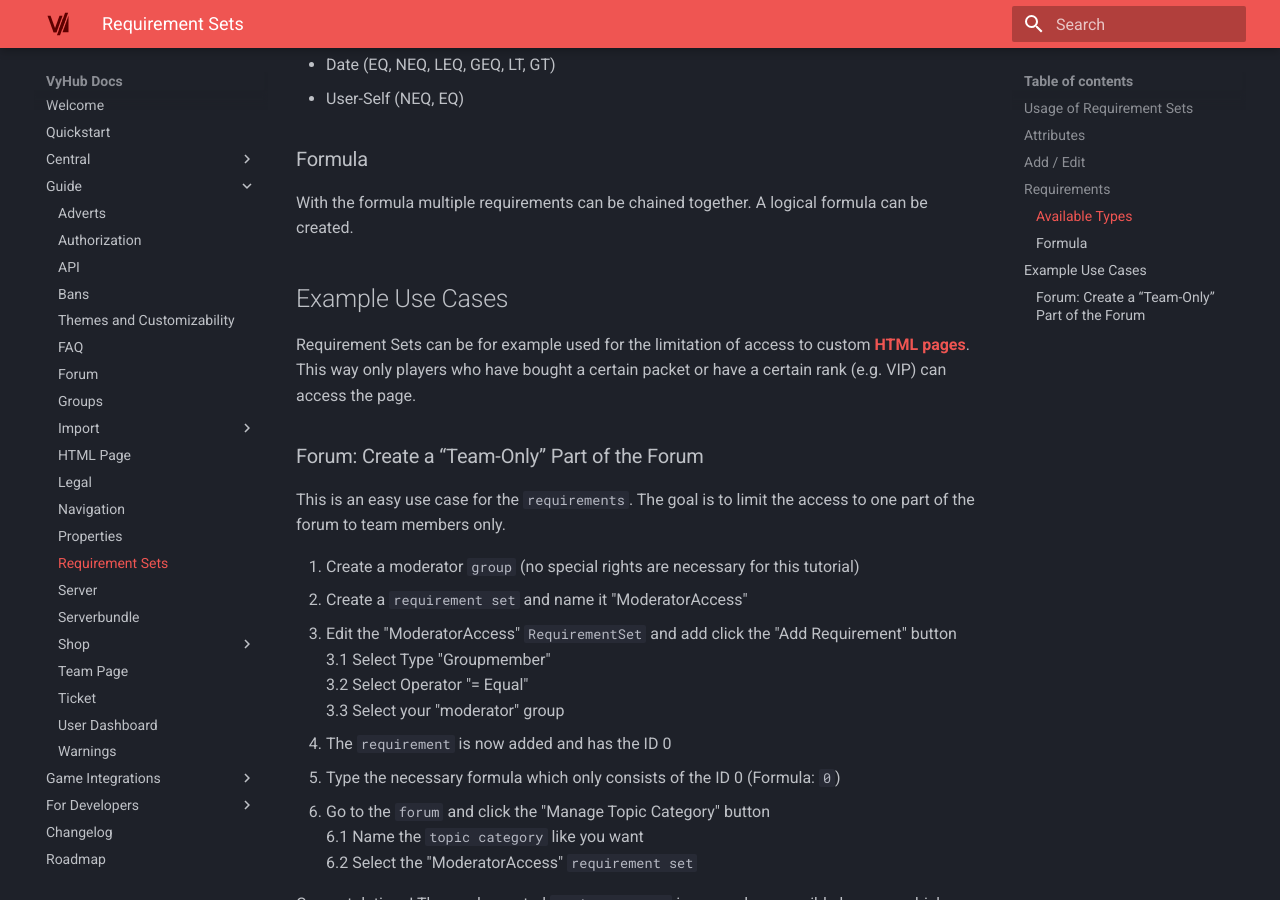
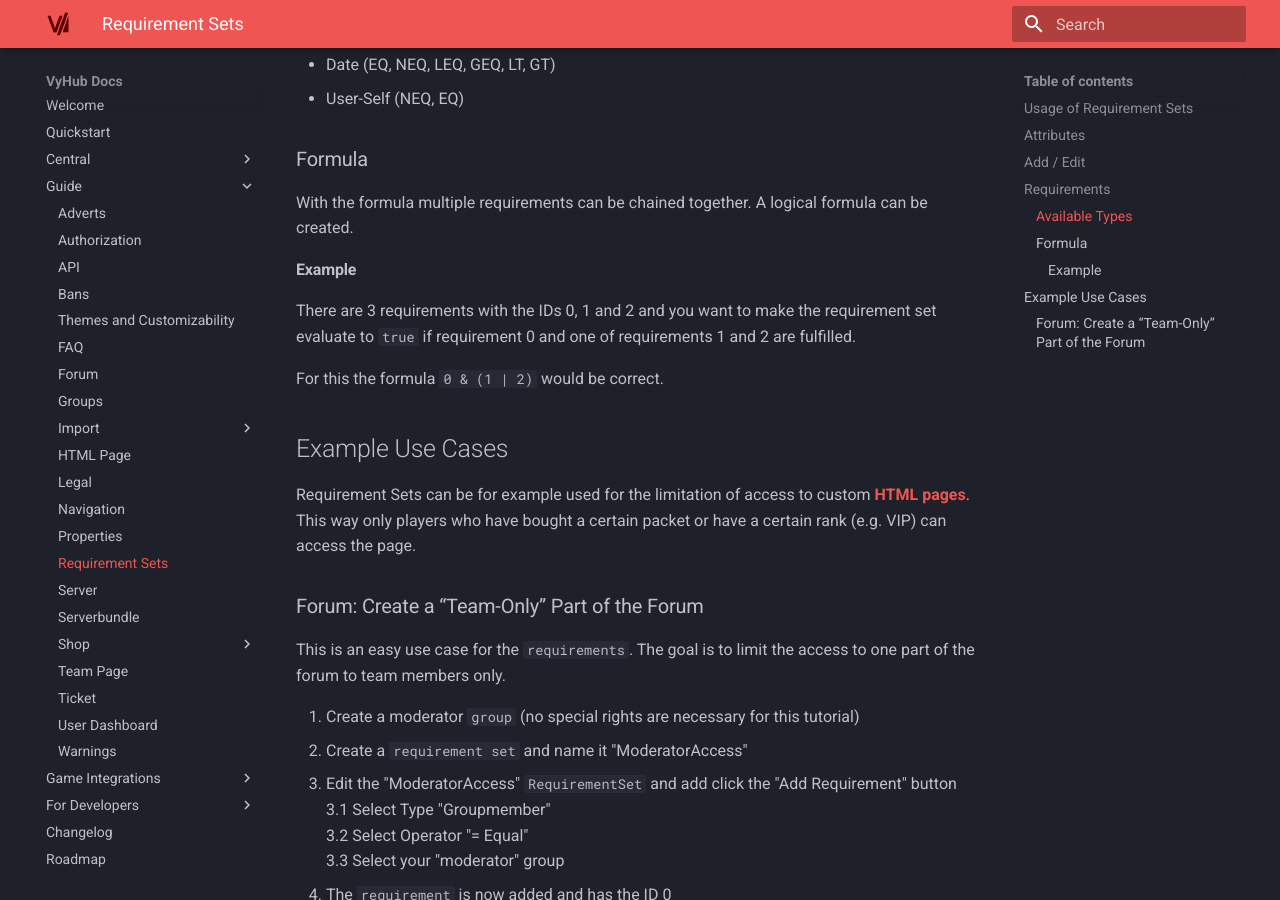
Before and after one commit to nyx-project/vyhub-documentation, an MkDocs documentation site: the page built from docs/guide/requirement_set.md, in a window 1280 px wide and 900 px high, scrolled down 1438 px. Built offline with MkDocs 1.6.1 and Material for MkDocs 9.7.7, drawn with Linux system fonts in a browser that asks for light colours; the version menu is left out.

Commit message:
Improve requirement docs

```diff
--- a/docs/guide/requirement_set.md
+++ b/docs/guide/requirement_set.md
@@ -46,6 +46,12 @@ This list gives an overview of all available types with their respective operati
 
 With the formula multiple requirements can be chained together. A logical formula can be created.
 
+#### Example
+
+There are 3 requirements with the IDs 0, 1 and 2 and you want to make the requirement set evaluate to `true` if requirement 0 and one of requirements 1 and 2 are fulfilled.
+
+For this the formula `0 & (1 | 2)` would be correct.
+
 ## Example Use Cases
 Requirement Sets can be for example used for the limitation of access to custom **[HTML pages](html_pages.md)**.
 This way only players who have bought a certain packet or have a certain rank (e.g. VIP) can access the page.
```
Also changed, not shown: other parts of docs/guide/requirement_set.md (+1 -1 lines).
